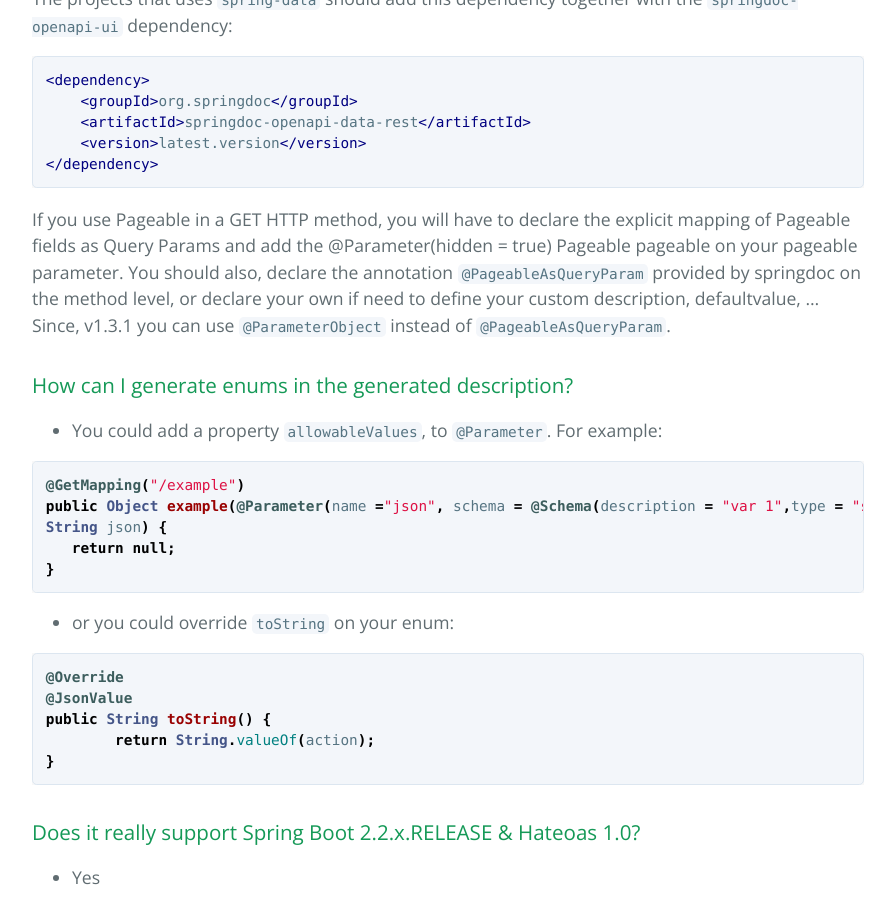
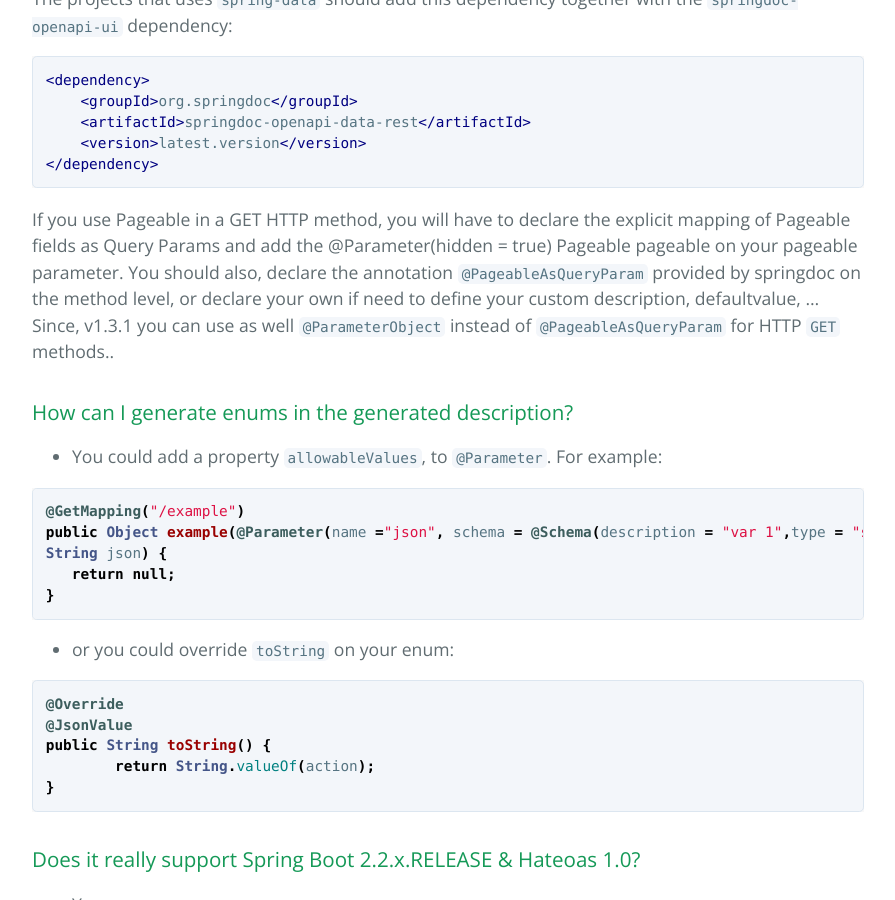
Before and after one commit to springdoc/springdoc.github.io, a Jekyll site: the page built from faq.md, in a window 1280 px wide and 900 px high, scrolled down 6472 px. Shown: the whole window, without its empty margins (192-1087 px from the left). Built offline with Jekyll 4.4.1, drawn with Linux system fonts in a browser that asks for light colours.

Commit message:
Update faq.md

```diff
--- a/faq.md
+++ b/faq.md
@@ -172,7 +172,7 @@ The projects that uses `spring-data` should add this dependency together with th
 
 If you use Pageable in a GET HTTP method, you will have to declare the explicit mapping of Pageable fields as Query Params and add the @Parameter(hidden = true) Pageable pageable on your pageable parameter.
 You should also, declare the annotation `@PageableAsQueryParam` provided by springdoc on the method level, or declare your own if need to define your custom description, defaultvalue, ...
-Since, v1.3.1 you can use `@ParameterObject` instead of `@PageableAsQueryParam`.
+Since, v1.3.1 you can use as well `@ParameterObject` instead of `@PageableAsQueryParam` for HTTP `GET` methods..
 
 
 ### How can I generate enums in the generated description?
```
